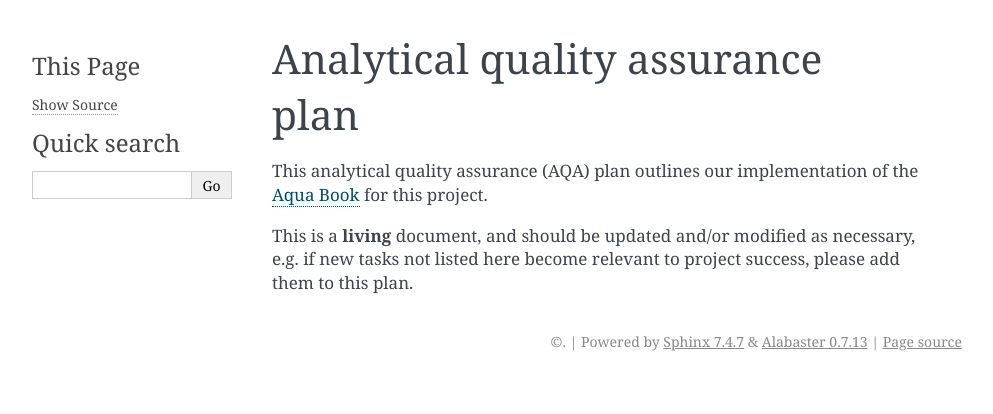
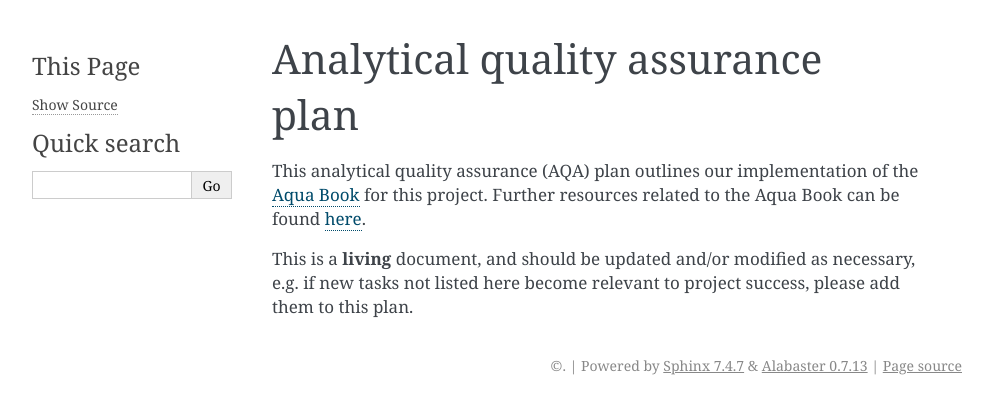
Before and after one commit to best-practice-and-impact/govcookiecutter, a Sphinx documentation site: the page built from {{ cookiecutter.repo_name }}/docs/aqa_frameworks/GDS/aqa_plan.md, in a window 1280 px wide. Shown: the top 414 px of the page, without its empty margins (148-1141 px from the left). Built offline with Sphinx 7.4.7, drawn with Linux system fonts in a browser that asks for light colours; pages that are not in the unit, such as notebooks, are missing from menus.

Commit message:
Add additional Aqua book resources
Following on from PR #6 comments (https://github.com/ukgovdatascience/govcookiecutter/pull/6#discussion_r493672629).

Also corrected missing punctuation in one of the docstrings.

```diff
--- a/{{ cookiecutter.repo_name }}/docs/aqa_frameworks/GDS/aqa_plan.md
+++ b/{{ cookiecutter.repo_name }}/docs/aqa_frameworks/GDS/aqa_plan.md
@@ -2,7 +2,8 @@
 
 This analytical quality assurance (AQA) plan outlines our implementation of the [Aqua Book](
 https://www.gov.uk/government/publications/the-aqua-book-guidance-on-producing-quality-analysis-for-government) for
-this project.
+this project. Further resources related to the Aqua Book can be found
+[here](https://www.gov.uk/government/collections/aqua-book-resources).
 
 This is a **living** document, and should be updated and/or modified as necessary, e.g. if new tasks not listed here
 become relevant to project success, please add them to this plan.
```
Also changed, not shown: 1 other file.
